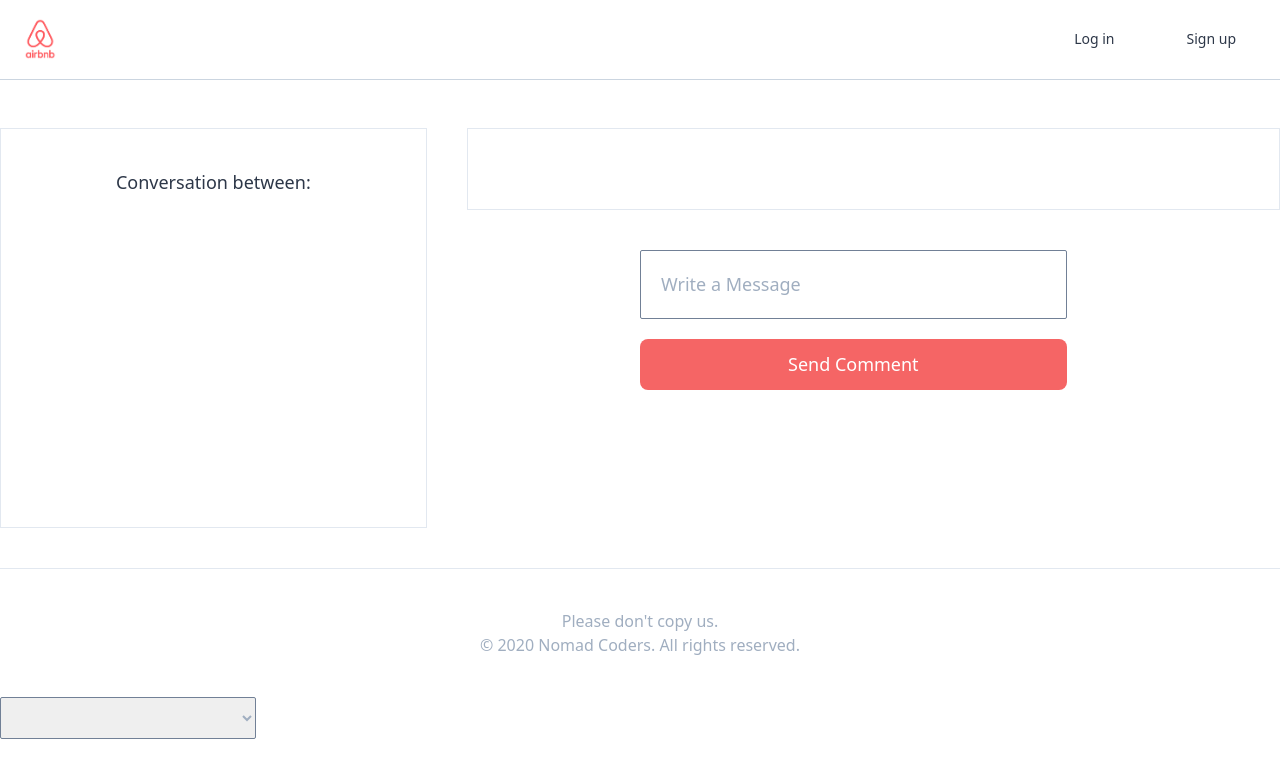
After one commit to CHOISEUNGYOUN/airbnb-clone, a Django app: template templates/conversations/conversation_detail.html in a window 1280 px wide. The commit adds this page. Shown: the top 778 px of the page. Run offline with Django 3.2, Linux system fonts and the light colour scheme; the template is opened without the code that fills it, so the values that code supplies are empty; some libraries are stand-ins or nearby versions.

Commit message:
add messages

```diff
--- a/config/urls.py
+++ b/config/urls.py
@@ -11,6 +11,7 @@ urlpatterns = [
     path("rooms/", include("rooms.urls", namespace="rooms")),
     path("reviews/", include("reviews.urls", namespace="reviews")),
     path("lists/", include("lists.urls", namespace="lists")),
+    path("conversations/", include("conversations.urls", namespace="conversations")),
 ]
 
 if settings.DEBUG:
--- /dev/null
+++ b/conversations/urls.py
@@ -0,0 +1,10 @@
+from django.urls import path
+
+from . import views
+
+app_name = "conversations"
+
+urlpatterns = [
+    path("go/<int:h_pk>/<int:g_pk>", views.go_conversation, name="go"),
+    path("<int:pk>", views.ConversationDetailView.as_view(), name="detail"),
+]
--- a/core/managers.py
+++ b/core/managers.py
@@ -1,4 +1,5 @@
-from django.db import models
+from django.db                  import models
+from django.contrib.auth.models import UserManager
 
 class CustomModelManager(models.Manager):
 
@@ -7,3 +8,6 @@ class CustomModelManager(models.Manager):
             return self.get(**kwargs)
         except self.model.DoesNotExist:
             return None
+
+class CustomUserManager(CustomModelManager, UserManager):
+    pass
--- /dev/null
+++ b/templates/conversations/conversation_detail.html
@@ -0,0 +1,60 @@
+{% extends "base.html" %}
+
+{% block page_title %}
+    Conversation
+{% endblock page_title %}
+
+{% block search-bar %}
+{% endblock search-bar %}
+
+{% block content %}
+
+    <div class="container mx-auto my-10 mt-32 flex justify-between min-h-50vh">
+
+        <div class="border w-1/3 p-10">
+            <span class="text-center w-full block text-lg font-medium">Conversation between:</span>
+            <div class="flex justify-between mt-10 items-center">
+                {% for user in conversation.participants.all  %}
+                    <div class="flex flex-col items-center">
+                        {% include "mixins/user_avatar.html" with user=user %}
+                        <span class="mt-2 text-gray-500">{{user.first_name}}</span>
+                    </div>
+                    {% if forloop.first %}
+                      <span class="font-medium text-2xl">&</span>
+                    {% endif %}
+                {% endfor %}
+            </div>
+        </div>
+        <div class="flex-grow">
+            <div class="border ml-10 p-10 flex flex-col">
+                {% if conversation.messages.count == 0 %}
+                    no messages
+                {% else %}
+                    {% for message in conversation.messages.all  %}
+                        <div class="mb-10 {% if message.user.pk == user.pk %}
+                            self-end
+                            text-right
+                        {% endif %}">
+                            <span class="text-sm font-medium text-gray-600">{{message.user.first_name}}</span>
+                            <div class="mt-px p-5 w-56 rounded
+                                {% if message.user.pk != user.pk %}
+                                    bg-teal-500
+                                    text-white
+                                {% else %}
+                                    bg-gray-300
+                                {% endif %}
+                            ">
+                                {{message.message}}
+                            </div>
+                        </div>
+                    {% endfor %}
+                {% endif %}
+            </div>
+            <form class="mt-10 w-1/2 mx-auto" method="POST">
+                {% csrf_token %}
+                <input class="border-box mb-5" name="message" placeholder="Write a Message" required />
+                <button class="btn-link">Send Comment</button>
+            </form>
+        </div>
+    </div>
+{% endblock content %}
--- a/templates/reservations/detail.html
+++ b/templates/reservations/detail.html
@@ -30,7 +30,7 @@
                 </div>
                 <div class="ml-5 flex flex-col">
                     <span class="font-medium mb-px">Contact your Airbnb Host</span>
-                    <a href="#" class="font-medium text-teal-500">Send a Message</a>
+                    <a href="{% url 'conversations:go' reservation.room.host.pk reservation.guest.pk %}" class="font-medium text-teal-500">Send a Message</a>
                 </div>
             </div>
             <div class="py-10 px-5">
--- a/users/models.py
+++ b/users/models.py
@@ -8,6 +8,8 @@ from django.core.mail           import send_mail
 from django.utils.html          import strip_tags
 from django.template.loader     import render_to_string
 from django.shortcuts           import reverse
+
+from core import managers as core_managers
 
 class User(AbstractUser):
 
@@ -63,6 +65,8 @@ class User(AbstractUser):
     email_secret   = models.CharField(max_length=120, default="", blank=True)
     login_method   = models.CharField(max_length=50, choices=LOGIN_CHOICES, default=LOGIN_EMAIL)
 
+    objects = core_managers.CustomUserManager()
+
     def get_absolute_url(self):
         return reverse("users:profile", kwargs={"pk" : self.pk})
 
```
Also changed, not shown: conversations/forms.py (added, +12 -0 lines), conversations/views.py (+49 -2 lines).
